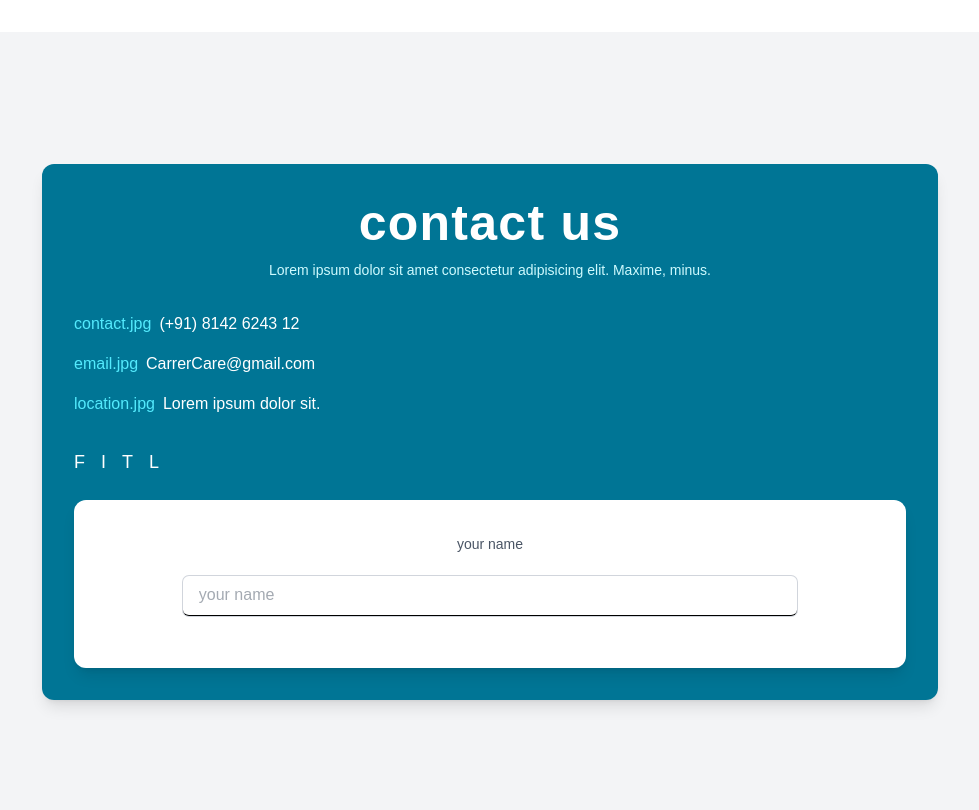
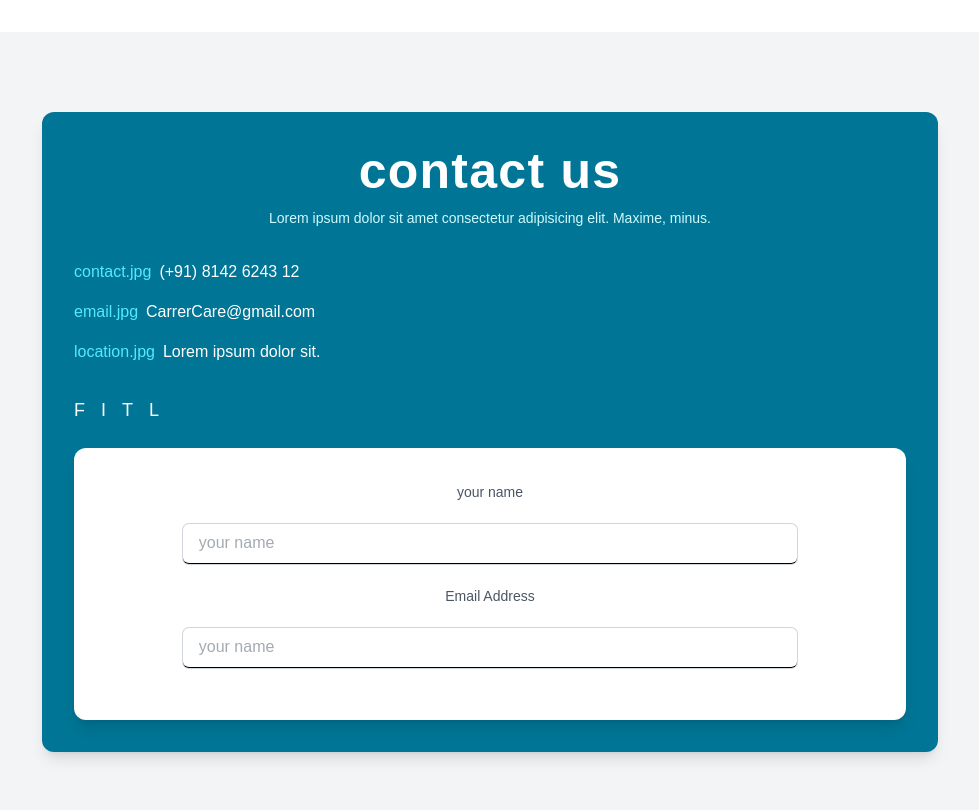
Before and after one commit to satyamrk18/CarrerCare, a React (Vite) app: page /contact in a window 1280 px wide. Shown: the top 810 px of the page, without its empty margins (150-1129 px from the left). Built offline with nearby package versions, Linux system fonts and the light colour scheme.

Commit message:
add input box 2 email address

```diff
--- a/src/pages/Contact.jsx
+++ b/src/pages/Contact.jsx
@@ -48,7 +48,13 @@ const Contact = () => {
                   <input type="text" placeholder="your name" className="ring-1 ring-gray-300 w-full
                    rounded-md px-4 py-2 outline-none focus:ring-2 focus:ring-teal-300 " />
                 </div>
-
+                 <div>
+                  <label htmlFor="" className="text-sm">Email Address</label>
+                </div>
+                <div>
+                  <input type="text" placeholder="your name" className="ring-1 ring-gray-300 w-full
+                   rounded-md px-4 py-2 outline-none focus:ring-2 focus:ring-teal-300 " />
+                </div>
                </form>
               </div>
             </div>
```
